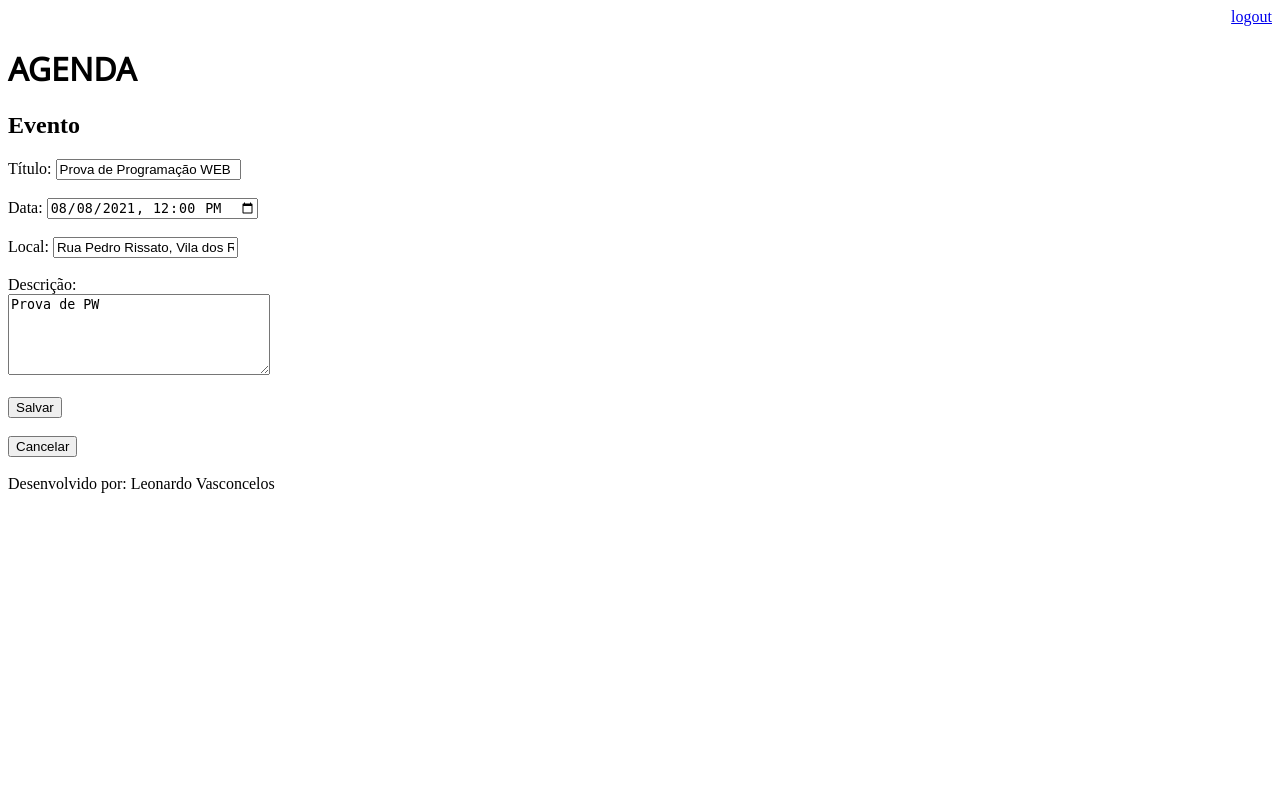
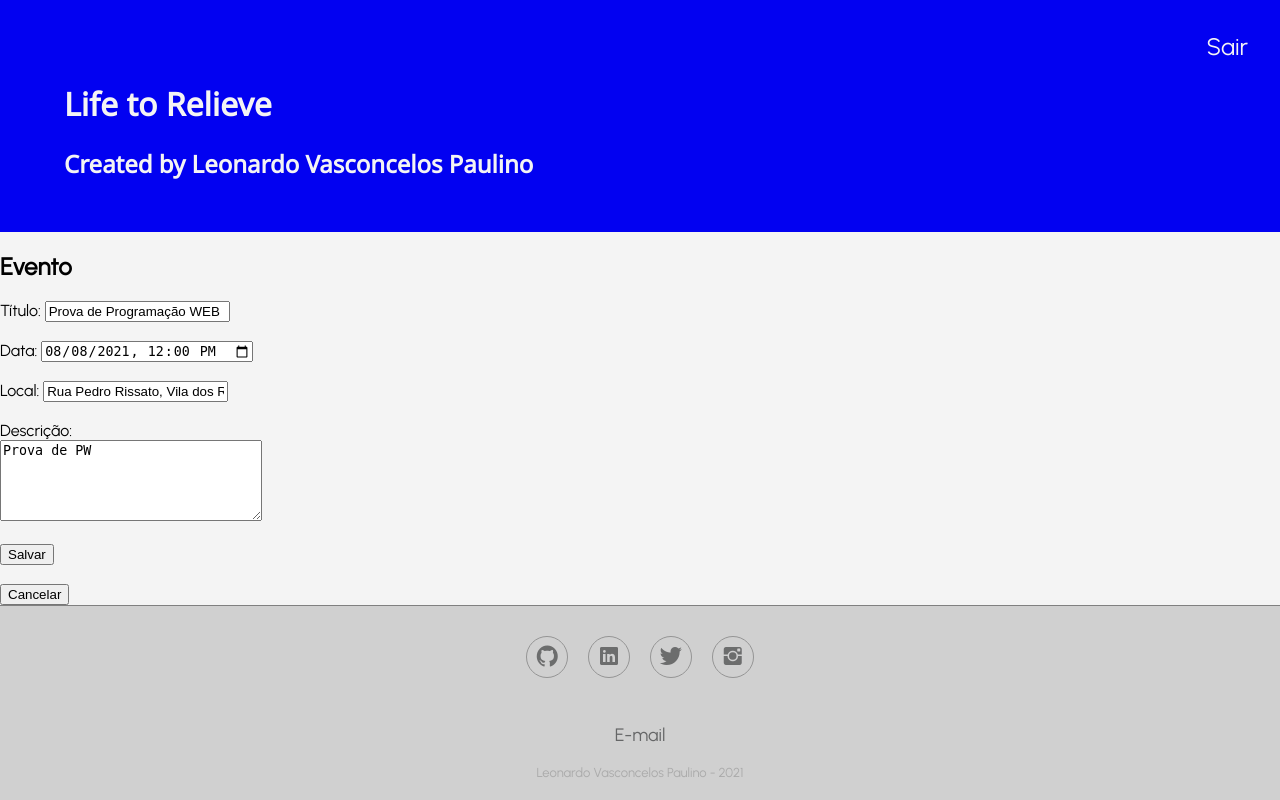
Before and after one commit to leovasc5/Life-to-Relieve, a Django app: page /agenda/evento/?id=6 in a window 1280 px wide. Run offline with Django 3.2, Linux system fonts and the light colour scheme; a user stored in the database is signed in; data comes from the database, SQL or seed files in the repository; both versions use the stored data as it was after the commit.

Commit message:
Site front-end development started

```diff
--- a/agenda/urls.py
+++ b/agenda/urls.py
@@ -15,7 +15,6 @@ urlpatterns = [
     path('agenda/evento/', views.evento),
     path('agenda/evento/submit/', views.submit_evento),
     path('agenda/evento/delete/<int:id_evento>/', views.delete_evento),
-    path('agenda/lista/', views.json_lista_evento)
+    path('agenda/lista/', views.json_lista_evento),
 ]
 urlpatterns += static(settings.STATIC_URL, document_root=settings.STATIC_ROOT)
-print(urlpatterns)
--- a/core/views.py
+++ b/core/views.py
@@ -86,3 +86,10 @@ def json_lista_evento(request):
     usuario = request.user
     evento = Evento.objects.filter(usuario=usuario).values('id', 'titulo')
     return JsonResponse(list(evento), safe=False)
+
+@login_required(login_url='/login/')
+def lista_historico(request):
+    usuario = request.user
+    evento = Evento.objects.filter(usuario=usuario).order_by('data_evento')
+    response = {'eventos': evento}
+    return render(request, 'historico.html', response)
--- /dev/null
+++ b/templates/css/footer.css
@@ -0,0 +1,64 @@
+.footer-basic {
+    padding:20px 0;
+    background-color: #d0d0d0;
+    color:#4b4c4d;
+    border-top: 1px solid #808080;
+    bottom: 0;
+  }
+
+  .footer-basic ul {
+    padding:0;
+    list-style:none;
+    text-align:center;
+    font-size:18px;
+    line-height:1.6;
+    margin-bottom:0;
+  }
+
+  .footer-basic li {
+    padding:0 10px;
+  }
+
+  .footer-basic ul a {
+    color:inherit;
+    text-decoration:none;
+    opacity:0.8;
+  }
+
+  .footer-basic ul a:hover {
+    opacity:1;
+  }
+
+  .footer-basic .social {
+    text-align:center;
+    padding-bottom:25px;
+    margin-top: 10px;
+  }
+
+  .footer-basic .social > a {
+    font-size:24px;
+    width:40px;
+    height:40px;
+    line-height:40px;
+    display:inline-block;
+    text-align:center;
+    border-radius:50%;
+    border:1px solid #808080;
+    margin:0 8px;
+    color:inherit;
+    opacity:0.75;
+  }
+
+  .footer-basic .social > a:hover {
+    opacity:1.9;
+  }
+
+  .footer-basic .copyright {
+    margin-top:15px;
+    text-align:center;
+    font-size:13px;
+    color:#aaa;
+    margin-bottom:0;
+  }
+
+  /* Credit to https://epicbootstrap.com/snippets/footer-basic */
--- a/templates/css/header.css
+++ b/templates/css/header.css
@@ -1,4 +1,34 @@
+body{
+    font-family: 'Urbanist', sans-serif;
+    margin: 0;
+    background-color: #f4f4f4;
+}
+
+.header{
+    padding: 0px 0px 32px 0px;
+    background-color: #0201f1;
+    color: #f4f4f4;
+}
+
 .tituloApp{
+    padding: 0px 0px 0px 64px;
     font-family: 'Noto Sans', sans-serif;
-    bold: 900;
 }
+
+.subApp{
+    padding: 0px 0px 0px 64px;
+    font-family: 'Noto Sans', sans-serif;
+}
+
+.logout a{
+    display: inline-block;
+    text-decoration: none;
+    color:#f4f4f4;
+    margin-top: 32px;
+    margin-right: 32px;
+    font-size: 24px;
+}
+
+.logout a:hover{
+    color: #f73e41;
+}
--- a/templates/model-footer.html
+++ b/templates/model-footer.html
@@ -1,3 +1,16 @@
-<footer><br>Desenvolvido por:</b> Leonardo Vasconcelos</footer>
+<div class="footer-basic">
+    <footer>
+        <div class="social">
+            <a href="https://github.com/leovasc5/"><i class="icon ion-social-github"></i></a>
+            <a href="https://www.linkedin.com/in/leonardo-vasconcelos-paulino-7a0b41200/"><i class="icon ion-social-linkedin"></i></a>
+            <a href="https://www.twitter.com/leovasc5/"><i class="icon ion-social-twitter"></i></a>
+            <a href="https://www.instagram.com/leovasc5/"><i class="icon ion-social-instagram"></i></a>
+        </div>
+        <ul class="list-inline">
+            <li class="list-inline-item"><a href="mailto: leovasc5@hotmail.com">E-mail</a></li>
+        </ul>
+        <p class="copyright">Leonardo Vasconcelos Paulino - 2021</p>
+    </footer>
+</div>
 </body>
 </html>
--- a/templates/model-header.html
+++ b/templates/model-header.html
@@ -6,14 +6,19 @@
     <title>Agenda</title>
     {% load static %}
     <link href="{% static "css/header.css" %}" rel="stylesheet">
+    <link href="{% static "css/page.css" %}" rel="stylesheet">
+    <link href="{% static "css/footer.css" %}" rel="stylesheet">
     <link rel="preconnect" href="https://fonts.googleapis.com">
     <link rel="preconnect" href="https://fonts.gstatic.com" crossorigin>
     <link href="https://fonts.googleapis.com/css2?family=Noto+Sans&display=swap" rel="stylesheet">
+    <link href="https://fonts.googleapis.com/css2?family=Urbanist&display=swap" rel="stylesheet">
+    <link rel="stylesheet" href="https://cdnjs.cloudflare.com/ajax/libs/ionicons/2.0.1/css/ionicons.min.css">
 </head>
 <body>
 <div class="header">
-    <div align="right">
-        <a href="/logout">logout</a>
+    <div align="right" class="logout">
+        <a href="/logout">Sair</a>
     </div>
-    <h1 class="tituloApp">AGENDA</h1>
+    <h1 class="tituloApp">Life to Relieve</h1>
+    <h2 class="subApp">Created by Leonardo Vasconcelos Paulino</h2>
 </div>
```
Also changed, not shown: templates/agenda.html (+88 -32 lines), templates/css/page.css (added, +46 -0 lines), db.sqlite3, 1 other file.
